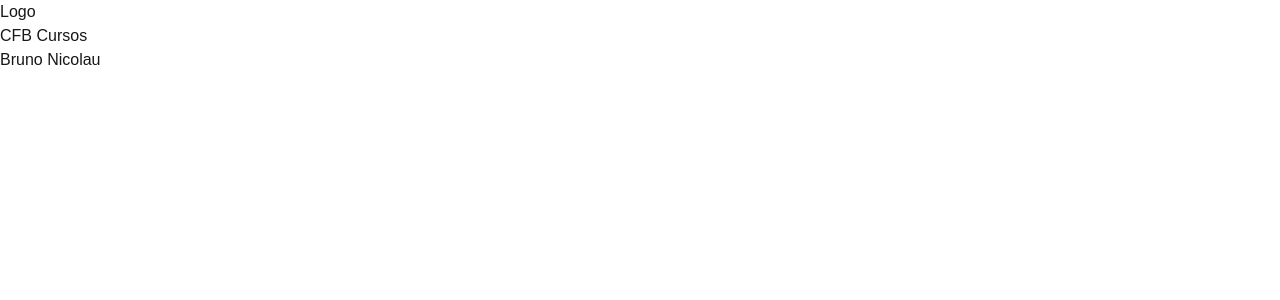
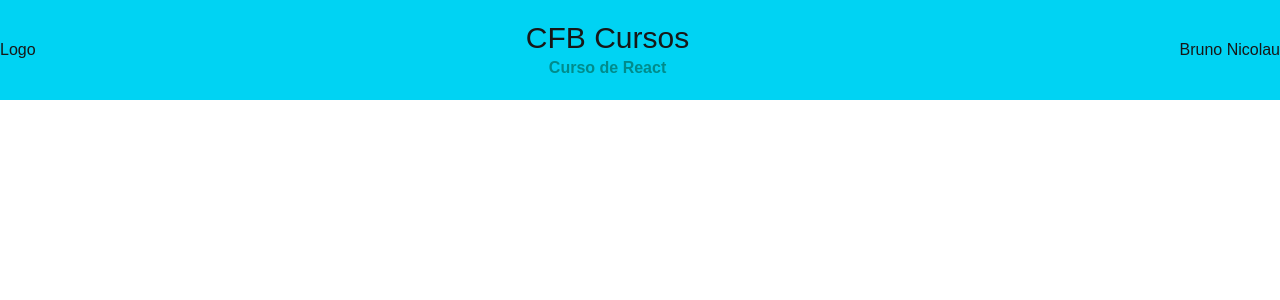
Before and after one commit to Diandressa/react-curso, a Next.js app: page / in a window 1280 px wide. Shown: the top 300 px of the page. Built offline with nearby package versions, Linux system fonts and the light colour scheme.

Commit message:
tailwild e import css

```diff
--- a/package.json
+++ b/package.json
@@ -18,7 +18,10 @@
     "@types/node": "^20",
     "@types/react": "^19",
     "@types/react-dom": "^19",
+    "autoprefixer": "^10.4.21",
+    "css-loader": "^7.1.2",
     "postcss": "^8.5.3",
+    "postcss-loader": "^8.1.1",
     "tailwindcss": "^4.1.4",
     "typescript": "^5"
   }
--- a/src/pages/index.tsx
+++ b/src/pages/index.tsx
@@ -12,12 +12,15 @@ let canal = 'CFB Cursos';
 //   return canal
 // }
 
-//função que retorna um bloco mais complexo(com um componente) usamo return() com parenteses
+//usamos o className para atribuir uma classe à tag
 function Topo(){
   return(
-    <div>
+    <div className='flex justify-between items-center bg-cyan-400 h-[100px] '>
       <div>Logo</div>
-      <div>{canal}</div>
+      <div className="flex flex-col justify-center items-center">
+        <div className="text-3xl">{canal}</div>
+        <div className="subtituloTopo">Curso de React</div>
+      </div>
       <div>{nome}</div>
     </div>
   )
@@ -26,9 +29,6 @@ function Topo(){
 export default function Home() {
   return (
       <div>
-        {/* utilizar a função Topo */}
-        {/*Topo()*/}
-        {/* podemos utilizar como uma tag <> pq ela retorna um componente, o nome da função precisa estar com a primeira letra maiúscula, para o react entender que é um componente */}
         <Topo/>
       </div>
   );
--- a/src/styles/globals.css
+++ b/src/styles/globals.css
@@ -1,7 +1,9 @@
 @import "tailwindcss";
-/* @tailwind base;
-@tailwind utilities;
-@tailwind components; */
+@import "tailwindcss/preflight";  /* Reset CSS (substituto do base) */
+@import "tailwindcss/utilities"; /* Todas as utilities */
+
+/*Importar outro css*/
+@import './topo.css';
 
 :root {
   --background: #ffffff;
--- /dev/null
+++ b/src/styles/topo.css
@@ -0,0 +1,4 @@
+.subtituloTopo{
+    color: darkcyan;
+    font-weight: bold;
+  }
--- /dev/null
+++ b/tailwind.config.js
@@ -0,0 +1,12 @@
+/** @type {import('tailwindcss').Config} */
+module.exports = {
+    content: [
+      "./pages/**/*.{js,ts,jsx,tsx}",
+      "./components/**/*.{js,ts,jsx,tsx}",
+      "./app/**/*.{js,ts,jsx,tsx}",
+    ],
+    theme: {
+      extend: {},
+    },
+    plugins: [],
+  }
```
Also changed, not shown: 2 other files (tests, documents, lock files or other folders).
